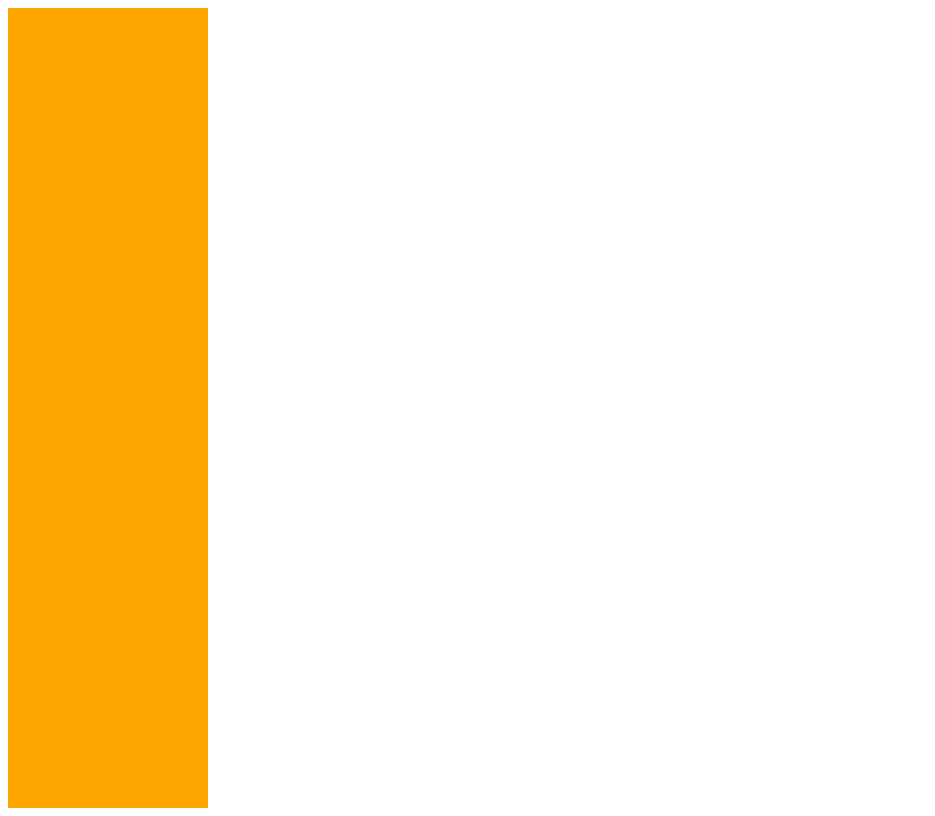
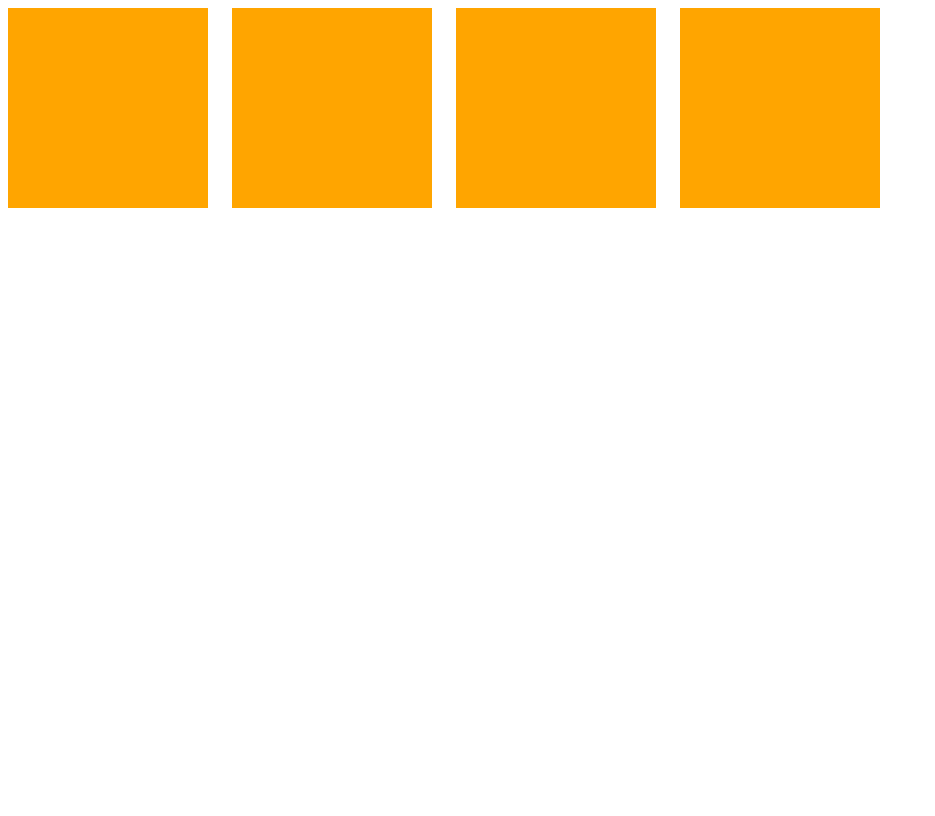
Before and after one commit to Oksana-Strembitska/Oksana-Strembitska_first.github.io, a plain HTML site: page index.html in a window 1280 px wide. Shown: the whole page, without its empty margins (0-935 px from the left). Drawn offline with Linux system fonts and the light colour scheme.

Commit message:
Нові стилі

```diff
--- a/css/style.css
+++ b/css/style.css
@@ -2,4 +2,10 @@
           width: 200px;
           height: 200px;
           background-color: orange;
+          display: inline-block;
+          margin-right: 20px;
       }
+
+      .box:last-child{
+          margin-right: 0;
+      }
```
